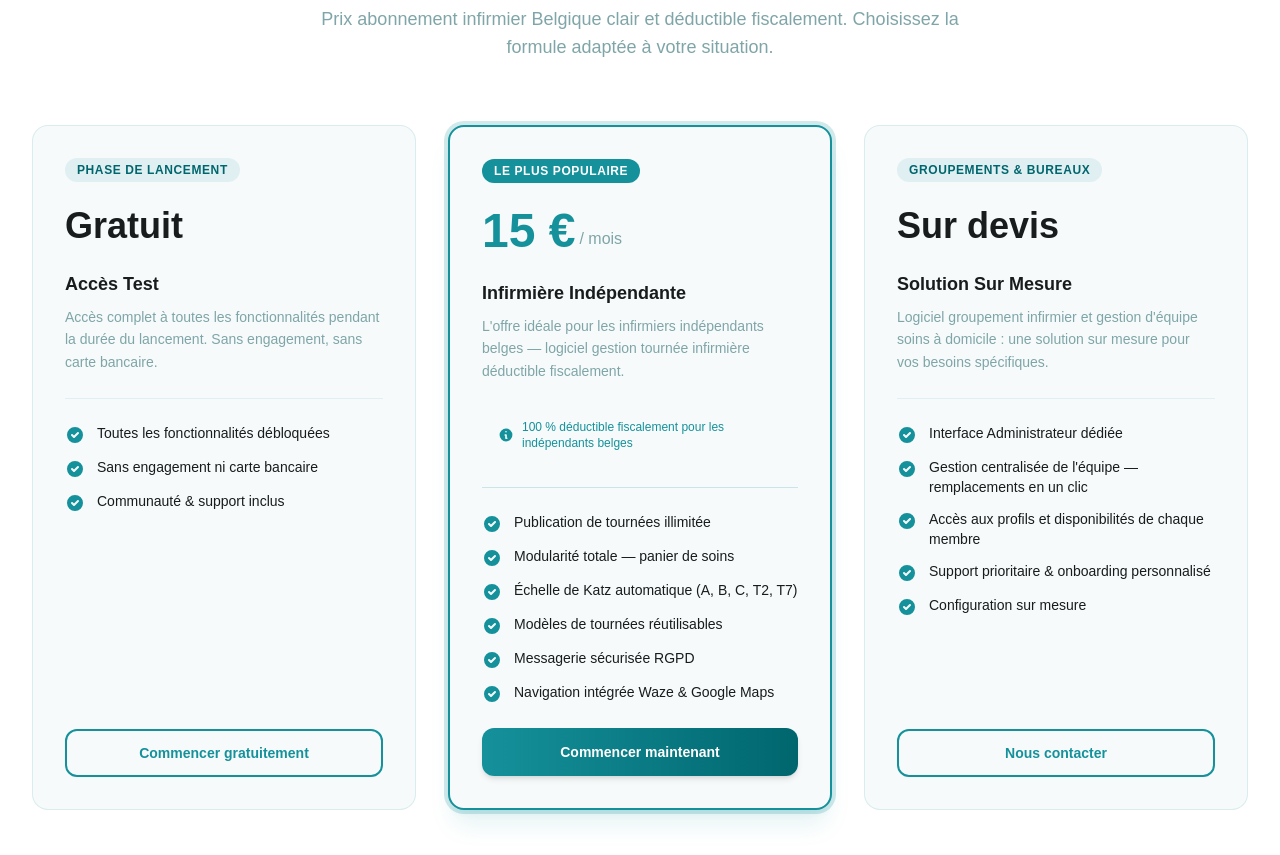
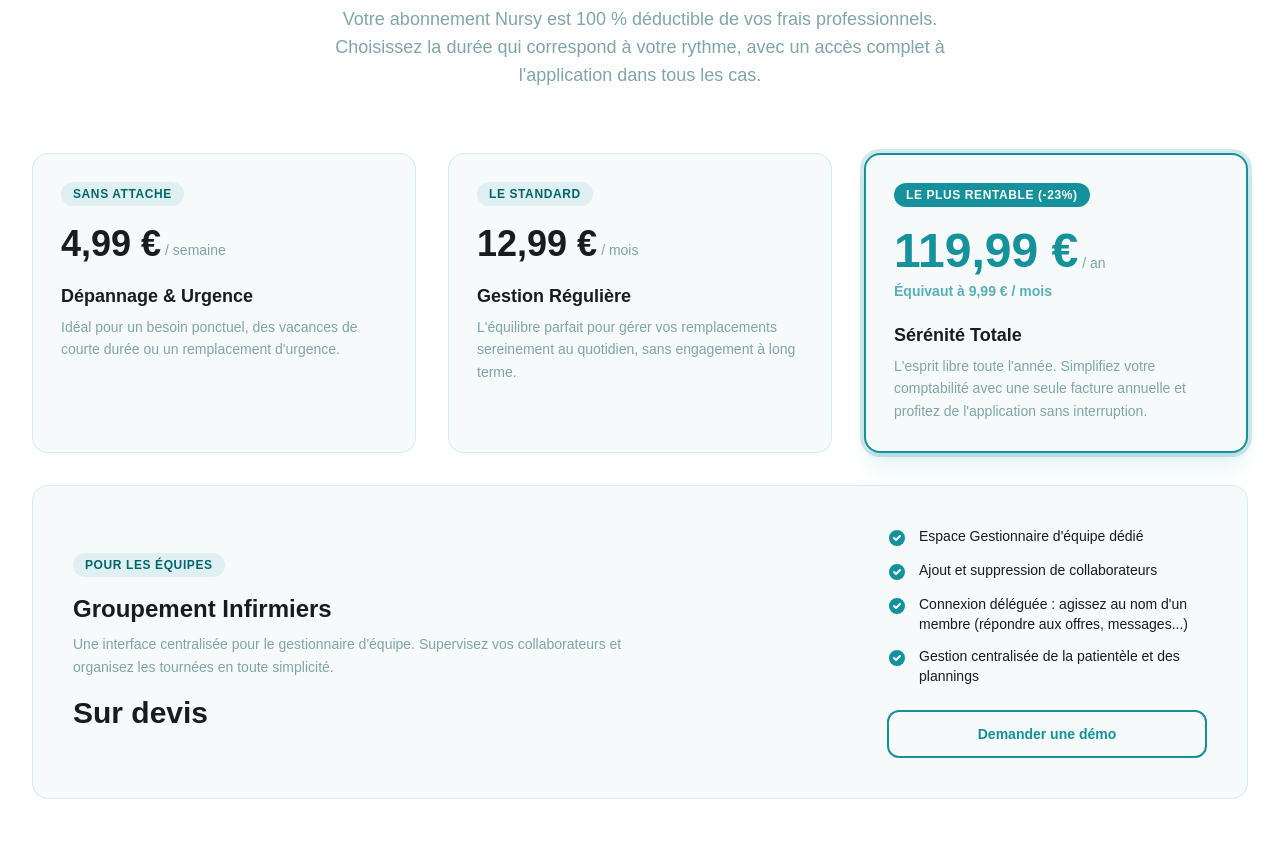
Before and after one commit to JD-Orkest/nursy-landing-page, a Nuxt app: page / in a window 1280 px wide. Shown: the part 5320-6175 px from the top of the page. Built offline with nearby package versions, Linux system fonts and the light colour scheme.

Commit message:
feat: mise à jour des tarifs et des descriptions des plans dans la section de tarification

```diff
--- a/components/organisms/PricingSection.vue
+++ b/components/organisms/PricingSection.vue
@@ -3,9 +3,8 @@
 const { open: openContactModal } = useContactModal()
 const { gtag } = useGtag()
 
-const testFeatures  = computed(() => tm('pricing.plan_test.features'))
-const indieFeatures = computed(() => tm('pricing.plan_indie.features'))
-const groupFeatures = computed(() => tm('pricing.plan_group.features'))
+const sharedFeatures = computed(() => tm('pricing.shared_features'))
+const groupFeatures  = computed(() => tm('pricing.plan_group.features'))
 </script>
 
 <template>
@@ -28,149 +27,115 @@
         </p>
       </div>
 
-      <!-- ─── Grille tarifaire ─── -->
-      <div class="grid grid-cols-1 md:grid-cols-3 gap-8 items-stretch">
+      <!-- ─── Grille 3 plans (badge · prix · nom · description uniquement) ─── -->
+      <div class="grid grid-cols-1 md:grid-cols-3 gap-6 lg:gap-8 items-stretch">
 
-        <!-- ── Plan Test ── -->
-        <div class="bg-surface rounded-2xl border border-secondary/40 p-8 flex flex-col gap-6">
-          <!-- Badge -->
+        <!-- ── Plan Hebdomadaire ── -->
+        <div class="bg-surface rounded-2xl border border-secondary/40 p-7 flex flex-col gap-5">
           <span class="inline-flex items-center self-start bg-secondary/30 text-primary-dark text-xs font-bold font-manrope tracking-wider uppercase rounded-full px-3 py-1">
-            {{ t('pricing.plan_test.badge') }}
+            {{ t('pricing.plan_weekly.badge') }}
           </span>
 
-          <!-- Prix -->
+          <div class="flex items-end gap-1">
+            <p class="font-manrope font-extrabold text-4xl text-text-main leading-none">
+              {{ t('pricing.plan_weekly.price') }}
+            </p>
+            <span class="font-jakarta text-sm text-info mb-0.5">{{ t('pricing.plan_weekly.duration') }}</span>
+          </div>
+
           <div>
-            <p class="font-manrope font-extrabold text-4xl text-text-main">
-              {{ t('pricing.plan_test.price') }}
+            <h3 class="font-manrope font-bold text-lg text-text-main mb-1.5">
+              {{ t('pricing.plan_weekly.name') }}
+            </h3>
+            <p class="font-jakarta text-sm text-info leading-relaxed">
+              {{ t('pricing.plan_weekly.description') }}
+            </p>
+          </div>
+        </div>
+
+        <!-- ── Plan Mensuel ── -->
+        <div class="bg-surface rounded-2xl border border-secondary/40 p-7 flex flex-col gap-5">
+          <span class="inline-flex items-center self-start bg-secondary/30 text-primary-dark text-xs font-bold font-manrope tracking-wider uppercase rounded-full px-3 py-1">
+            {{ t('pricing.plan_monthly.badge') }}
+          </span>
+
+          <div class="flex items-end gap-1">
+            <p class="font-manrope font-extrabold text-4xl text-text-main leading-none">
+              {{ t('pricing.plan_monthly.price') }}
+            </p>
+            <span class="font-jakarta text-sm text-info mb-0.5">{{ t('pricing.plan_monthly.duration') }}</span>
+          </div>
+
+          <div>
+            <h3 class="font-manrope font-bold text-lg text-text-main mb-1.5">
+              {{ t('pricing.plan_monthly.name') }}
+            </h3>
+            <p class="font-jakarta text-sm text-info leading-relaxed">
+              {{ t('pricing.plan_monthly.description') }}
+            </p>
+          </div>
+        </div>
+
+        <!-- ── Plan Annuel (mis en avant) ── -->
+        <div class="relative bg-surface rounded-2xl border-2 border-primary ring-4 ring-primary/20 p-7 flex flex-col gap-5 shadow-xl shadow-primary/10">
+          <span class="inline-flex items-center self-start bg-primary text-white text-xs font-bold font-manrope tracking-wider uppercase rounded-full px-3 py-1">
+            {{ t('pricing.plan_yearly.badge') }}
+          </span>
+
+          <div>
+            <div class="flex items-end gap-1">
+              <p class="font-manrope font-extrabold text-5xl text-primary leading-none">
+                {{ t('pricing.plan_yearly.price') }}
+              </p>
+              <span class="font-jakarta text-sm text-info mb-0.5">{{ t('pricing.plan_yearly.duration') }}</span>
+            </div>
+            <p class="mt-1.5 font-jakarta text-sm font-semibold text-primary/70">
+              {{ t('pricing.plan_yearly.equivalent') }}
             </p>
           </div>
 
-          <!-- Nom & Description -->
           <div>
-            <h3 class="font-manrope font-bold text-lg text-text-main mb-2">
-              {{ t('pricing.plan_test.name') }}
+            <h3 class="font-manrope font-bold text-lg text-text-main mb-1.5">
+              {{ t('pricing.plan_yearly.name') }}
             </h3>
             <p class="font-jakarta text-sm text-info leading-relaxed">
-              {{ t('pricing.plan_test.description') }}
+              {{ t('pricing.plan_yearly.description') }}
             </p>
           </div>
-
-          <!-- Séparateur -->
-          <hr class="border-secondary/30" />
-
-          <!-- Features -->
-          <ul class="flex flex-col gap-3 flex-1" role="list">
-            <li
-              v-for="(item, idx) in testFeatures"
-              :key="idx"
-              class="flex items-start gap-3 font-jakarta text-sm text-text-main"
-            >
-              <svg class="w-5 h-5 text-primary shrink-0 mt-0.5" viewBox="0 0 20 20" fill="currentColor" aria-hidden="true">
-                <path fill-rule="evenodd" d="M10 18a8 8 0 100-16 8 8 0 000 16zm3.707-9.293a1 1 0 00-1.414-1.414L9 10.586 7.707 9.293a1 1 0 00-1.414 1.414l2 2a1 1 0 001.414 0l4-4z" clip-rule="evenodd" />
-              </svg>
-              <span>{{ rt(item) }}</span>
-            </li>
-          </ul>
-
-          <!-- CTA -->
-          <a
-            href="#download"
-            class="mt-auto inline-flex items-center justify-center border-2 border-primary text-primary font-manrope font-semibold rounded-xl min-h-[48px] px-6 text-sm hover:bg-primary hover:text-white transition-all duration-200 focus-visible:outline-none focus-visible:ring-2 focus-visible:ring-primary focus-visible:ring-offset-2"
-            @click="gtag('event', 'pricing_cta_click', { plan: 'test' })"
-          >
-            {{ t('pricing.plan_test.cta') }}
-          </a>
         </div>
 
-        <!-- ── Plan Indépendante (mise en avant) ── -->
-        <div class="relative bg-surface rounded-2xl border-2 border-primary ring-4 ring-primary/20 p-8 flex flex-col gap-6 shadow-xl shadow-primary/10">
-          <!-- Badge populaire -->
-          <span class="inline-flex items-center self-start bg-primary text-white text-xs font-bold font-manrope tracking-wider uppercase rounded-full px-3 py-1">
-            {{ t('pricing.plan_indie.badge') }}
-          </span>
-
-          <!-- Prix -->
-          <div class="flex items-end gap-1">
-            <p class="font-manrope font-extrabold text-5xl text-primary leading-none">
-              {{ t('pricing.plan_indie.price') }}
-            </p>
-            <span class="font-jakarta text-base text-info mb-1">{{ t('pricing.plan_indie.duration') }}</span>
       </div>
 
-          <!-- Nom & Description -->
-          <div>
-            <h3 class="font-manrope font-bold text-lg text-text-main mb-2">
-              {{ t('pricing.plan_indie.name') }}
-            </h3>
-            <p class="font-jakarta text-sm text-info leading-relaxed">
-              {{ t('pricing.plan_indie.description') }}
-            </p>
-          </div>
 
-          <!-- Note fiscale -->
-          <div class="flex items-center gap-2 bg-primary/8 rounded-xl px-4 py-3">
-            <svg class="w-4 h-4 text-primary shrink-0" viewBox="0 0 20 20" fill="currentColor" aria-hidden="true">
-              <path fill-rule="evenodd" d="M18 10a8 8 0 11-16 0 8 8 0 0116 0zm-7-4a1 1 0 11-2 0 1 1 0 012 0zM9 9a1 1 0 000 2v3a1 1 0 001 1h1a1 1 0 100-2v-3a1 1 0 00-1-1H9z" clip-rule="evenodd" />
-            </svg>
-            <span class="font-jakarta text-xs text-primary font-medium">{{ t('pricing.plan_indie.tax_note') }}</span>
-          </div>
 
-          <!-- Séparateur -->
-          <hr class="border-primary/20" />
 
-          <!-- Features -->
-          <ul class="flex flex-col gap-3 flex-1" role="list">
-            <li
-              v-for="(item, idx) in indieFeatures"
-              :key="idx"
-              class="flex items-start gap-3 font-jakarta text-sm text-text-main"
-            >
-              <svg class="w-5 h-5 text-primary shrink-0 mt-0.5" viewBox="0 0 20 20" fill="currentColor" aria-hidden="true">
-                <path fill-rule="evenodd" d="M10 18a8 8 0 100-16 8 8 0 000 16zm3.707-9.293a1 1 0 00-1.414-1.414L9 10.586 7.707 9.293a1 1 0 00-1.414 1.414l2 2a1 1 0 001.414 0l4-4z" clip-rule="evenodd" />
-              </svg>
-              <span>{{ rt(item) }}</span>
-            </li>
-          </ul>
+      <!-- ─── Carte Bureaux Infirmiers (pleine largeur) ─── -->
+      <div class="mt-6 lg:mt-8 rounded-2xl border border-secondary/40 bg-surface p-7 lg:p-10">
+        <div class="flex flex-col gap-8 lg:flex-row lg:items-center lg:gap-16">
 
-          <!-- CTA -->
-          <a
-            href="#download"
-            class="mt-auto inline-flex items-center justify-center bg-gradient-to-r from-primary to-primary-dark text-white font-manrope font-semibold rounded-xl min-h-[48px] px-6 text-sm shadow-md hover:shadow-lg hover:scale-[1.02] active:scale-[0.98] transition-all duration-200 focus-visible:outline-none focus-visible:ring-2 focus-visible:ring-primary focus-visible:ring-offset-2"
-            @click="gtag('event', 'pricing_cta_click', { plan: 'indie' })"
-          >
-            {{ t('pricing.plan_indie.cta') }}
-          </a>
-        </div>
-
-        <!-- ── Plan Groupements ── -->
-        <div class="bg-surface rounded-2xl border border-secondary/40 p-8 flex flex-col gap-6">
-          <!-- Badge -->
+          <!-- Gauche : texte + prix -->
+          <div class="flex-1 flex flex-col gap-4">
             <span class="inline-flex items-center self-start bg-secondary/30 text-primary-dark text-xs font-bold font-manrope tracking-wider uppercase rounded-full px-3 py-1">
               {{ t('pricing.plan_group.badge') }}
             </span>
 
-          <!-- Prix -->
             <div>
-            <p class="font-manrope font-extrabold text-4xl text-text-main">
+              <h3 class="font-manrope font-bold text-xl text-text-main mb-2 lg:text-2xl">
+                {{ t('pricing.plan_group.name') }}
+              </h3>
+              <p class="font-jakarta text-sm text-info leading-relaxed max-w-xl">
+                {{ t('pricing.plan_group.description') }}
+              </p>
+            </div>
+
+            <p class="font-manrope font-extrabold text-3xl text-text-main">
               {{ t('pricing.plan_group.price') }}
             </p>
           </div>
 
-          <!-- Nom & Description -->
-          <div>
-            <h3 class="font-manrope font-bold text-lg text-text-main mb-2">
-              {{ t('pricing.plan_group.name') }}
-            </h3>
-            <p class="font-jakarta text-sm text-info leading-relaxed">
-              {{ t('pricing.plan_group.description') }}
-            </p>
-          </div>
-
-          <!-- Séparateur -->
-          <hr class="border-secondary/30" />
-
-          <!-- Features -->
-          <ul class="flex flex-col gap-3 flex-1" role="list">
+          <!-- Droite : features + CTA -->
+          <div class="flex flex-col gap-6 lg:w-80 lg:shrink-0">
+            <ul class="flex flex-col gap-3" role="list">
               <li
                 v-for="(item, idx) in groupFeatures"
                 :key="idx"
@@ -183,10 +148,9 @@
               </li>
             </ul>
 
-          <!-- CTA -->
             <button
               type="button"
-            class="mt-auto inline-flex items-center justify-center border-2 border-primary text-primary font-manrope font-semibold rounded-xl min-h-[48px] px-6 text-sm hover:bg-primary hover:text-white transition-all duration-200 focus-visible:outline-none focus-visible:ring-2 focus-visible:ring-primary focus-visible:ring-offset-2"
+              class="inline-flex items-center justify-center border-2 border-primary text-primary font-manrope font-semibold rounded-xl min-h-[48px] px-6 text-sm hover:bg-primary hover:text-white transition-all duration-200 focus-visible:outline-none focus-visible:ring-2 focus-visible:ring-primary focus-visible:ring-offset-2"
               @click="() => { openContactModal(); gtag('event', 'pricing_cta_click', { plan: 'group' }) }"
             >
               {{ t('pricing.plan_group.cta') }}
@@ -195,5 +159,7 @@
 
         </div>
       </div>
+
+    </div>
   </section>
 </template>
--- a/locales/fr.json
+++ b/locales/fr.json
@@ -171,52 +171,55 @@
     }
   },
   "pricing": {
-    "eyebrow": "TARIFS",
-    "title": "Un prix transparent, sans surprise.",
-    "subtitle": "Prix abonnement infirmier Belgique clair et déductible fiscalement. Choisissez la formule adaptée à votre situation.",
-    "plan_test": {
-      "badge": "PHASE DE LANCEMENT",
-      "name": "Accès Test",
-      "price": "Gratuit",
-      "duration": "",
-      "description": "Accès complet à toutes les fonctionnalités pendant la durée du lancement. Sans engagement, sans carte bancaire.",
-      "cta": "Commencer gratuitement",
-      "features": [
-        "Toutes les fonctionnalités débloquées",
-        "Sans engagement ni carte bancaire",
-        "Communauté & support inclus"
-      ]
+    "eyebrow": "TARIFS FLEXIBLES",
+    "title": "Un prix transparent. Une sérénité absolue.",
+    "subtitle": "Votre abonnement Nursy est 100 % déductible de vos frais professionnels. Choisissez la durée qui correspond à votre rythme, avec un accès complet à l'application dans tous les cas.",
+    "tax_note": "100 % déductible fiscalement",
+    "shared_features_title": "Inclus dans tous nos abonnements :",
+    "shared_features": [
+      "Publication de tournées illimitée",
+      "Réponses aux annonces illimitées",
+      "Modularité totale — panier de soins",
+      "Échelle de Katz automatique",
+      "Messagerie sécurisée RGPD",
+      "Modèles de tournées réutilisables",
+      "Navigation Waze & Google Maps",
+      "Support prioritaire"
+    ],
+    "plan_weekly": {
+      "badge": "SANS ATTACHE",
+      "name": "Dépannage & Urgence",
+      "price": "4,99 €",
+      "duration": "/ semaine",
+      "description": "Idéal pour un besoin ponctuel, des vacances de courte durée ou un remplacement d'urgence."
     },
-    "plan_indie": {
-      "badge": "LE PLUS POPULAIRE",
-      "name": "Infirmière Indépendante",
-      "price": "15 €",
+    "plan_monthly": {
+      "badge": "LE STANDARD",
+      "name": "Gestion Régulière",
+      "price": "12,99 €",
       "duration": "/ mois",
-      "description": "L'offre idéale pour les infirmiers indépendants belges — logiciel gestion tournée infirmière déductible fiscalement.",
-      "cta": "Commencer maintenant",
-      "tax_note": "100 % déductible fiscalement pour les indépendants belges",
-      "features": [
-        "Publication de tournées illimitée",
-        "Modularité totale — panier de soins",
-        "Échelle de Katz automatique (A, B, C, T2, T7)",
-        "Modèles de tournées réutilisables",
-        "Messagerie sécurisée RGPD",
-        "Navigation intégrée Waze & Google Maps"
-      ]
+      "description": "L'équilibre parfait pour gérer vos remplacements sereinement au quotidien, sans engagement à long terme."
+    },
+    "plan_yearly": {
+      "badge": "LE PLUS RENTABLE (-23%)",
+      "name": "Sérénité Totale",
+      "price": "119,99 €",
+      "duration": "/ an",
+      "equivalent": "Équivaut à 9,99 € / mois",
+      "description": "L'esprit libre toute l'année. Simplifiez votre comptabilité avec une seule facture annuelle et profitez de l'application sans interruption."
     },
     "plan_group": {
-      "badge": "GROUPEMENTS & BUREAUX",
-      "name": "Solution Sur Mesure",
+      "badge": "POUR LES ÉQUIPES",
+      "name": "Groupement Infirmiers",
       "price": "Sur devis",
       "duration": "",
-      "description": "Logiciel groupement infirmier et gestion d'équipe soins à domicile : une solution sur mesure pour vos besoins spécifiques.",
-      "cta": "Nous contacter",
+      "description": "Une interface centralisée pour le gestionnaire d'équipe. Supervisez vos collaborateurs et organisez les tournées en toute simplicité.",
+      "cta": "Demander une démo",
       "features": [
-        "Interface Administrateur dédiée",
-        "Gestion centralisée de l'équipe — remplacements en un clic",
-        "Accès aux profils et disponibilités de chaque membre",
-        "Support prioritaire & onboarding personnalisé",
-        "Configuration sur mesure"
+        "Espace Gestionnaire d'équipe dédié",
+        "Ajout et suppression de collaborateurs",
+        "Connexion déléguée : agissez au nom d'un membre (répondre aux offres, messages...)",
+        "Gestion centralisée de la patientèle et des plannings"
       ]
     }
   },
```
Also changed, not shown: locales/nl.json (+38 -39 lines). Lines whose indentation alone changed are shown as unchanged.
